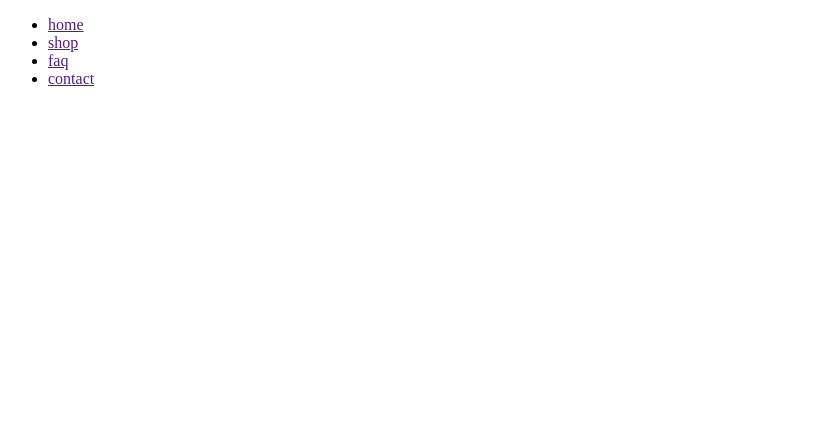
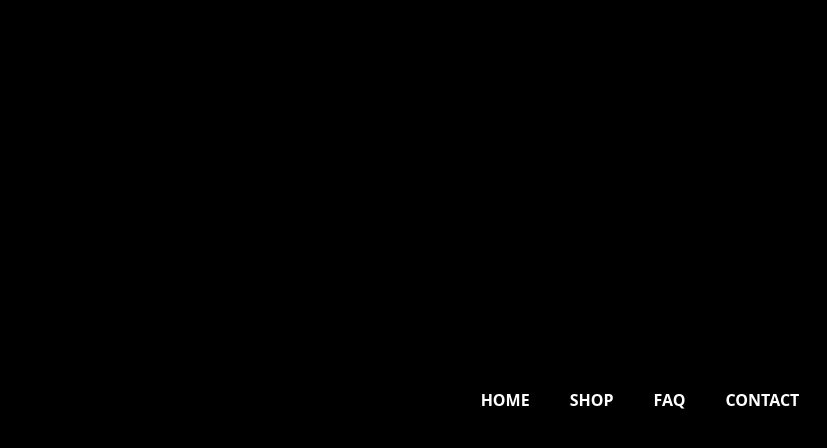
Before and after one commit to YxsemiteFastC0ck/stronsko, a plain HTML site: page index.html in a window 1280 px wide. Shown: the whole page, without its empty margins (0-827 px from the left). Drawn offline with nearby package versions, Linux system fonts and the light colour scheme; files that its build step writes are made by us from their sources; the site is published under a folder, as on GitHub Pages, so addresses that start at the root find nothing.

Commit message:
Update index.html

```diff
--- a/index.html
+++ b/index.html
@@ -3,7 +3,7 @@
 <head>
   <meta charset="UTF-8">
   <meta name="viewport" content="width=device-width, initial-scale=1.0">
-  <link href="/dist/output.css" rel="stylesheet">
+  <link href="output.css" rel="stylesheet">
 </head>
 <body>
 
```
